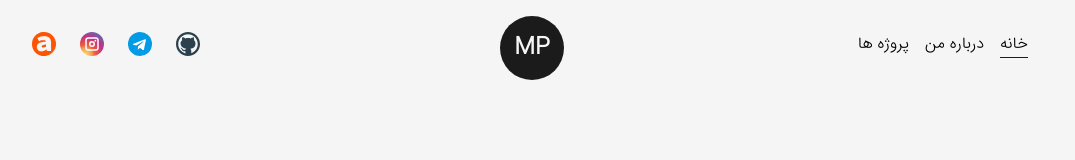
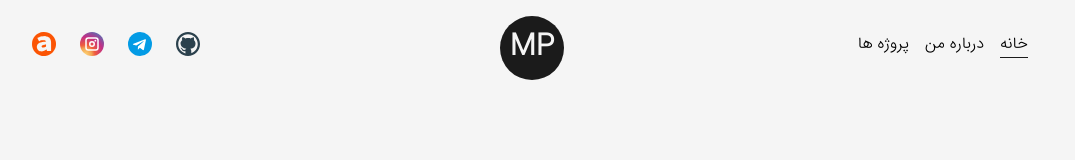
Before and after one commit to pooulad/pooulad.github.io, a Next.js app: page / in a window 1280 px wide. Shown: the top 160 px of the page, without its empty margins (108-1183 px from the left). Built offline with nearby package versions, Linux system fonts and the light colour scheme.

Commit message:
Update Logo.tsx

```diff
--- a/src/components/Header/Logo.tsx
+++ b/src/components/Header/Logo.tsx
@@ -8,7 +8,7 @@ function Logo() {
   return (
     <div className="flex items-center justify-center mt-2">
       <MotionLink
-        className="w-16 h-16 flex items-center justify-center bg-dark text-light rounded-full font-bold text-2xl"
+        className="w-16 h-16 flex items-center justify-center bg-dark text-light rounded-full font-extrabold text-3xl"
         href={"/"}
         whileHover={{
           backgroundColor: [
```
